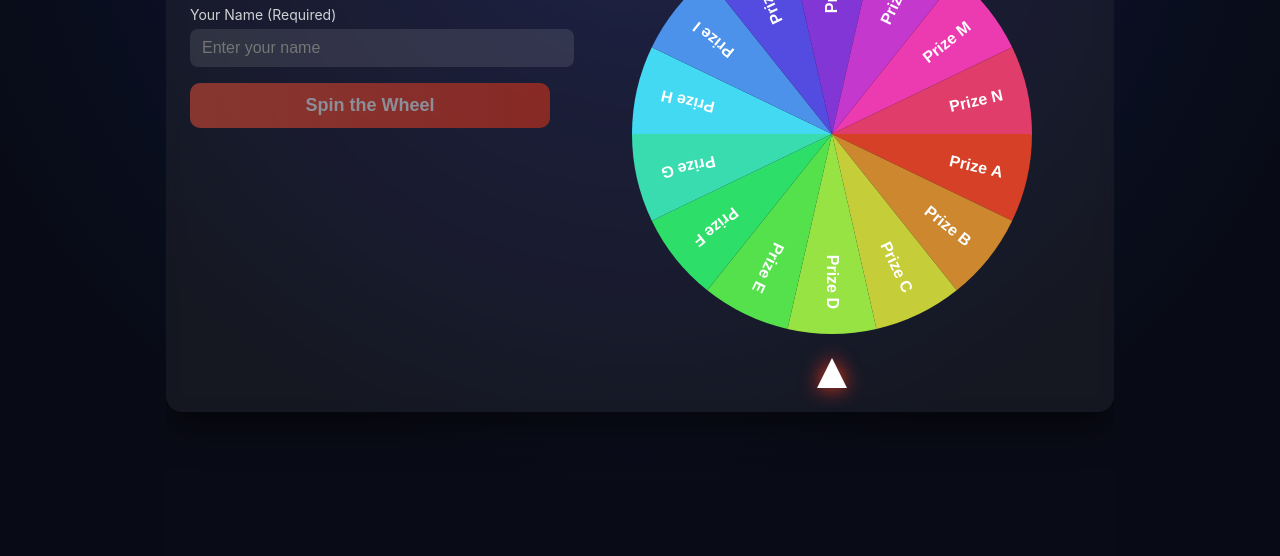
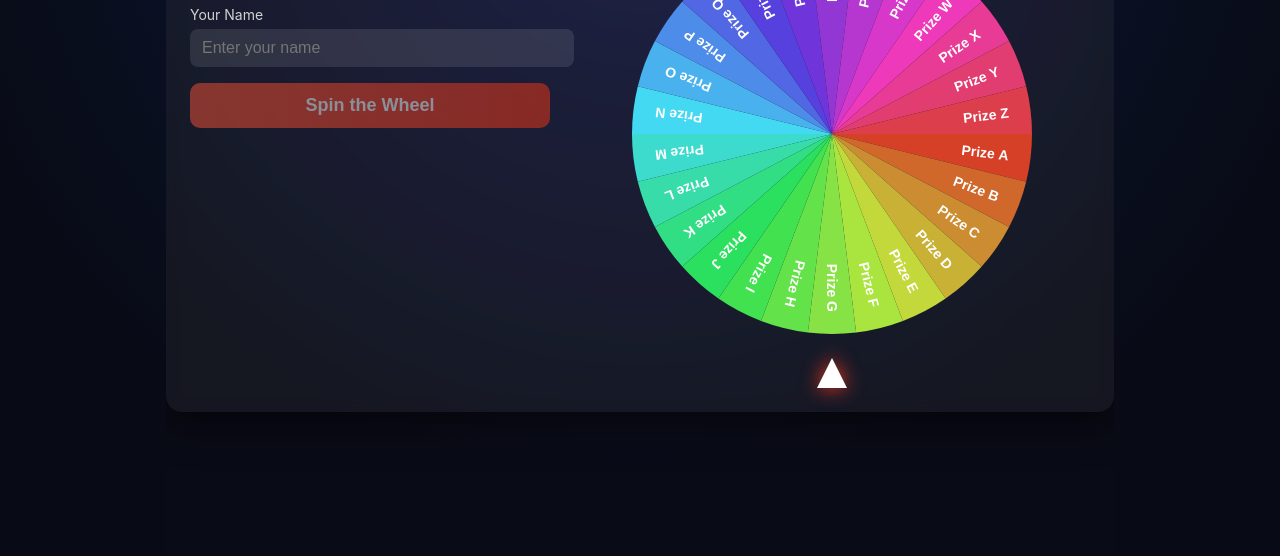
Before and after one commit to tyxshx/spinner, a website: page public/index.html in a window 1280 px wide. Shown: the part 244-800 px from the top of the page. Drawn offline with Linux system fonts and the light colour scheme.

Commit message:
index.html

```diff
--- a/public/index.html
+++ b/public/index.html
@@ -166,7 +166,7 @@ button:disabled { opacity:0.5; cursor:not-allowed; }
   <div>
     <h1>Spin & Win 🎉</h1>
 
-    <label>Your Name (Required) </label>
+    <label>Your Name</label>
     <input id="participantName" placeholder="Enter your name" />
 
     <button id="spinBtn" disabled>Spin the Wheel</button>
@@ -187,9 +187,15 @@ button:disabled { opacity:0.5; cursor:not-allowed; }
 (() => {
 
 /* ---------------------------------------------------------------
-   PRIZES (Locked)
+   PRIZES (A → Z)
 ---------------------------------------------------------------*/
-const PRIZES = ["Prize A", "Prize B", "Prize C", "Prize D", "Prize E", "Prize F", "Prize G", "Prize H", "Prize I", "Prize J", "Prize K", "Prize L", "Prize M", "Prize N" ];
+const PRIZES = [
+  "Prize A", "Prize B", "Prize C", "Prize D", "Prize E", "Prize F",
+  "Prize G", "Prize H", "Prize I", "Prize J", "Prize K", "Prize L",
+  "Prize M", "Prize N", "Prize O", "Prize P", "Prize Q", "Prize R",
+  "Prize S", "Prize T", "Prize U", "Prize V", "Prize W", "Prize X",
+  "Prize Y", "Prize Z"
+];
 
 /* ---------------------------------------------------------------
    GOOGLE FORM SETTINGS
@@ -215,7 +221,7 @@ const confettiCanvas = document.getElementById("confettiCanvas");
 const confCtx = confettiCanvas.getContext("2d");
 
 /* ---------------------------------------------------------------
-   SPIN LIMIT SYSTEM — 3 spins per browser per day
+   SPIN LIMIT SYSTEM — 3 spins per browser/day
 ---------------------------------------------------------------*/
 function getToday() {
   const d = new Date();
@@ -252,7 +258,7 @@ window.closeModal = function() {
 };
 
 /* ---------------------------------------------------------------
-   CONFETTI SYSTEM
+   CONFETTI EFFECT
 ---------------------------------------------------------------*/
 let confetti = [];
 function resizeConfetti() {
@@ -264,13 +270,13 @@ resizeConfetti();
 
 function launchConfetti() {
   confetti = [];
-  for (let i = 0; i < 150; i++) {
+  for (let i = 0; i < 200; i++) {
     confetti.push({
-      x: Math.random() * confettiCanvas.width,
-      y: Math.random() * -confettiCanvas.height,
-      size: Math.random() * 8 + 3,
+      x: Math.random()*confettiCanvas.width,
+      y: Math.random()*-confettiCanvas.height,
+      size: Math.random()*8+3,
       color: `hsl(${Math.random()*360}, 75%, 60%)`,
-      speed: Math.random() * 3 + 2,
+      speed: Math.random()*3+2,
       rotation: Math.random()*360
     });
   }
@@ -282,12 +288,12 @@ function animateConfetti() {
   confetti.forEach(c => {
     c.y += c.speed;
     c.rotation += 4;
-    if (c.y < confettiCanvas.height) {
+    if(c.y < confettiCanvas.height){
       confCtx.save();
-      confCtx.translate(c.x, c.y);
-      confCtx.rotate(c.rotation * Math.PI/180);
+      confCtx.translate(c.x,c.y);
+      confCtx.rotate(c.rotation*Math.PI/180);
       confCtx.fillStyle = c.color;
-      confCtx.fillRect(-c.size/2, -c.size/2, c.size, c.size);
+      confCtx.fillRect(-c.size/2,-c.size/2,c.size,c.size);
       confCtx.restore();
     }
   });
@@ -295,7 +301,7 @@ function animateConfetti() {
 }
 
 /* ---------------------------------------------------------------
-   SOUND SYSTEM (procedural)
+   SOUND SYSTEM
 ---------------------------------------------------------------*/
 const audioCtx = new (window.AudioContext || window.webkitAudioContext)();
 
@@ -319,59 +325,55 @@ function popSound() {
   let o = audioCtx.createOscillator();
   let g = audioCtx.createGain();
   o.frequency.setValueAtTime(300, audioCtx.currentTime);
-  o.frequency.exponentialRampToValueAtTime(60, audioCtx.currentTime + 0.2);
-  g.gain.setValueAtTime(0.4, audioCtx.currentTime);
-  g.gain.exponentialRampToValueAtTime(0.01, audioCtx.currentTime + 0.2);
+  o.frequency.exponentialRampToValueAtTime(60, audioCtx.currentTime+0.2);
+  g.gain.setValueAtTime(0.4,audioCtx.currentTime);
+  g.gain.exponentialRampToValueAtTime(0.01,audioCtx.currentTime+0.2);
   o.connect(g).connect(audioCtx.destination);
-  o.start(); o.stop(audioCtx.currentTime + 0.2);
+  o.start(); o.stop(audioCtx.currentTime+0.2);
 }
 
 /* ---------------------------------------------------------------
-   DRAW WHEEL
+   WHEEL DRAWING
 ---------------------------------------------------------------*/
 let currentRotation = 0;
 const sliceAngle = (2*Math.PI) / PRIZES.length;
 
 function drawWheel() {
   const size = wheelCanvas.width;
-  const cx = size/2, cy = size/2;
-  const r = cx - 10;
-
+  const cx=size/2, cy=size/2, r=cx-10;
   ctx.clearRect(0,0,size,size);
 
-  for (let i = 0; i < PRIZES.length; i++) {
-    const start = i * sliceAngle;
-    const end = start + sliceAngle;
+  for(let i=0;i<PRIZES.length;i++){
+    const start=i*sliceAngle, end=start+sliceAngle;
 
     ctx.beginPath();
     ctx.moveTo(cx,cy);
     ctx.arc(cx,cy,r,start+currentRotation,end+currentRotation);
     ctx.closePath();
-    ctx.fillStyle = `hsl(${(i/PRIZES.length)*360}, 70%, 55%)`;
+    ctx.fillStyle=`hsl(${(i/PRIZES.length)*360},70%,55%)`;
     ctx.fill();
 
     ctx.save();
     ctx.translate(cx,cy);
-    ctx.rotate((start+end)/2 + currentRotation);
+    ctx.rotate((start+end)/2+currentRotation);
     ctx.textAlign="right";
     ctx.fillStyle="white";
-    ctx.font="bold 16px sans-serif";
-    ctx.fillText(PRIZES[i], r-25, 5);
+    ctx.font="bold 14px sans-serif";
+    ctx.fillText(PRIZES[i], r-22,5);
     ctx.restore();
   }
 }
 
-function angleToIndex(angle) {
-  const normalized = ((-angle + Math.PI/2) % (2*Math.PI) + 2*Math.PI) % (2*Math.PI);
-  return Math.floor(normalized / sliceAngle) % PRIZES.length;
+function angleToIndex(angle){
+  const normalized=(( -angle + Math.PI/2 )%(2*Math.PI)+2*Math.PI)%(2*Math.PI);
+  return Math.floor(normalized/sliceAngle)%PRIZES.length;
 }
 
 /* ---------------------------------------------------------------
-   SPIN WHEEL
+   SPIN FUNCTION
 ---------------------------------------------------------------*/
 function spinWheel() {
   const spins = loadSpinData();
-
   if (spins >= 3) {
     showSpinLimitPopup();
     return;
@@ -387,61 +389,58 @@ function spinWheel() {
   clickSound();
   tickingStart();
 
-  spinBtn.disabled = true;
+  spinBtn.disabled=true;
 
-  let extra = Math.random()*8 + 6;
-  let randomOffset = Math.random()*2*Math.PI;
-  let targetRotation = currentRotation + extra*2*Math.PI + randomOffset;
+  let extra=Math.random()*8+6;
+  let offset=Math.random()*2*Math.PI;
+  let target=currentRotation + extra*2*Math.PI + offset;
+  let duration=3500;
+  let start=performance.now();
+  let startRot=currentRotation;
 
-  let duration = 3500;
-  let start = performance.now();
-  let startRotation = currentRotation;
-
-  function ease(t){ return 1 - Math.pow(1-t,3); }
+  function ease(t){return 1-Math.pow(1-t,3);}
 
   function frame(now){
-    const t = Math.min(1,(now-start)/duration);
-    currentRotation = startRotation + (targetRotation-startRotation)*ease(t);
+    const t=Math.min(1,(now-start)/duration);
+    currentRotation=startRot+(target-startRot)*ease(t);
     drawWheel();
 
-    if (t < 1) {
-      requestAnimationFrame(frame);
-    } else {
+    if(t<1){ requestAnimationFrame(frame); }
+    else {
       tickingStop();
-      const result = PRIZES[angleToIndex(currentRotation)];
-      lastResult.innerHTML = `<strong>${result}</strong> — won by ${name}`;
+      const result=PRIZES[angleToIndex(currentRotation)];
+      lastResult.innerHTML=`<strong>${result}</strong> — won by ${name}`;
       popSound();
       launchConfetti();
       incrementSpin();
       sendResult(name,result);
-      spinBtn.disabled = false;
+      spinBtn.disabled=false;
     }
   }
   requestAnimationFrame(frame);
 }
 
 /* ---------------------------------------------------------------
-   LOG TO GOOGLE SHEET
+   LOGGING
 ---------------------------------------------------------------*/
-async function sendResult(name, result) {
-  logMsg.textContent = "Logging...";
-  const form = new FormData();
-  form.append(FIELD_IDS.name, name);
-  form.append(FIELD_IDS.result, result);
-  form.append(FIELD_IDS.timestamp, new Date().toISOString());
+async function sendResult(name,result){
+  logMsg.textContent="Logging...";
+  const form=new FormData();
+  form.append(FIELD_IDS.name,name);
+  form.append(FIELD_IDS.result,result);
+  form.append(FIELD_IDS.timestamp,new Date().toISOString());
   form.append("entry_options_backup", PRIZES.join("\n"));
-  await fetch(GOOGLE_FORM_ACTION, { method:"POST", mode:"no-cors", body:form });
-  logMsg.textContent = "Logged ✔";
+  await fetch(GOOGLE_FORM_ACTION,{method:"POST",mode:"no-cors",body:form});
+  logMsg.textContent="Logged ✔";
 }
 
 /* ---------------------------------------------------------------
-   INITIALIZE
+   INITIALIZATION
 ---------------------------------------------------------------*/
-nameInput.addEventListener("input", () => {
-  spinBtn.disabled = nameInput.value.trim() === "";
+nameInput.addEventListener("input",()=>{
+  spinBtn.disabled=nameInput.value.trim()==="";
 });
-
-spinBtn.addEventListener("click", spinWheel);
+spinBtn.addEventListener("click",spinWheel);
 
 drawWheel();
 
```
